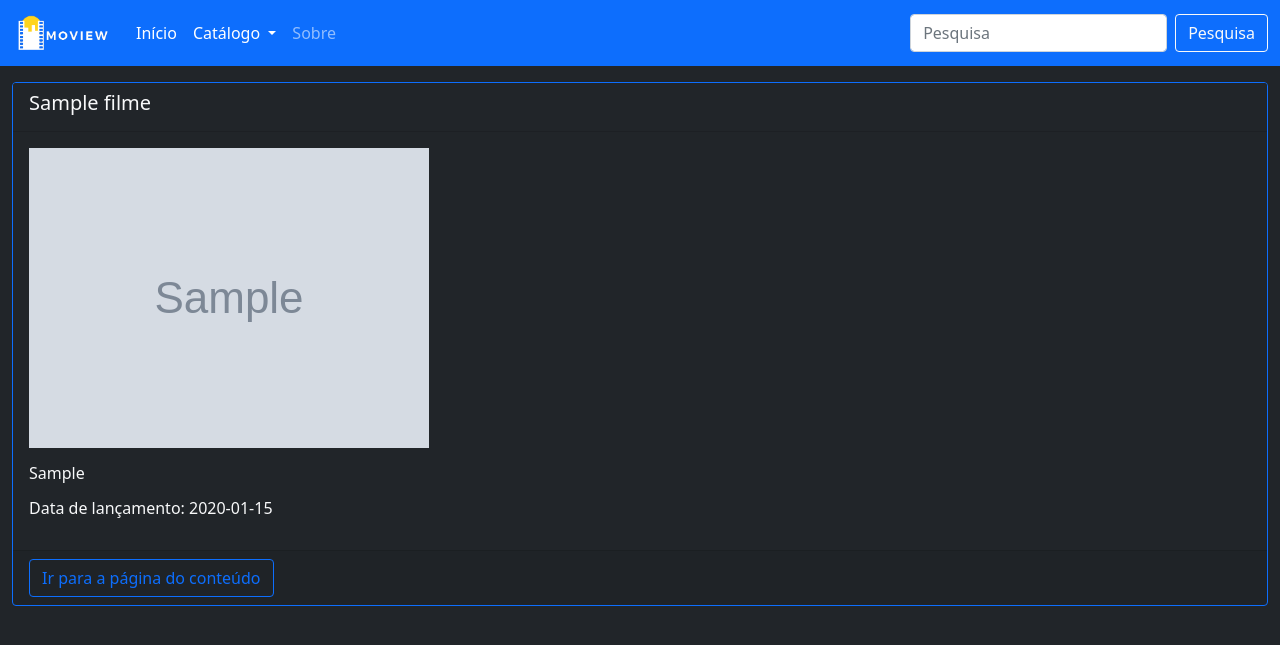
After one commit to fortmea/pi3, a PHP site: page /lista.php in a window 1280 px wide. The commit adds this page. Shown: the top 645 px of the page. Run offline with PHP 8.4, Linux system fonts and the light colour scheme; tables that the repository leaves empty hold one stand-in row (values such as "Sample post"); grey boxes marked "Sample" are stand-in pictures.

Commit message:
Adicionada página de listagem geral

```diff
--- /dev/null
+++ b/lista.php
@@ -0,0 +1,48 @@
+<!DOCTYPE html>
+<html lang="pt-br">
+
+<head>
+    <meta charset="UTF-8">
+    <meta http-equiv="X-UA-Compatible" content="IE=edge">
+    <meta name="viewport" content="width=device-width, initial-scale=1.0">
+    <link href="resources/css/style.css" rel="stylesheet">
+    <link href="https://cdn.jsdelivr.net/npm/bootstrap@5.0.0-beta3/dist/css/bootstrap.min.css" rel="stylesheet" integrity="sha384-eOJMYsd53ii+scO/bJGFsiCZc+5NDVN2yr8+0RDqr0Ql0h+rP48ckxlpbzKgwra6" crossorigin="anonymous">
+    <title>Lista - Moview</title>
+</head>
+
+<body class="bg-dark text-light">
+    <?php
+    require("nav.php");
+    ?>
+    <div class="container-fluid card-lista vertical">
+        <?php
+        require_once("config.php");
+        $queryfilme = 'SELECT * FROM `filme`';
+        $execqg = $conn->prepare($queryfilme);
+        $execqg->execute();
+        while ($linha = $execqg->fetch(PDO::FETCH_OBJ)) { ?>
+            <div class="card bg-dark border-primary ">
+                <div class="card-header bg-dark">
+                    <h5><?= $linha->nome ?></h5>
+                </div>
+                <div class="card-body bg-dark">
+                    <div class="mb-3">
+                        <img src=<?= $linha->imagem ?>>
+                        <p>
+                        <h6><?= $linha->sinopse ?></h6>
+                        </p>
+                        <h6>Data de lançamento: <?=$linha->lancamento?></h6>
+                    </div>
+                </div>
+                <div class="card-footer">
+                <a href="conteudo.php?id=<?=$linha->id?>" class="btn btn-outline-primary">Ir para a página do conteúdo</a>
+                </div>
+            </div>
+        <?php
+        }
+        ?>
+        <script src="https://cdn.jsdelivr.net/npm/@popperjs/core@2.9.1/dist/umd/popper.min.js" integrity="sha384-SR1sx49pcuLnqZUnnPwx6FCym0wLsk5JZuNx2bPPENzswTNFaQU1RDvt3wT4gWFG" crossorigin="anonymous"></script>
+        <script src="https://cdn.jsdelivr.net/npm/bootstrap@5.0.0-beta3/dist/js/bootstrap.min.js" integrity="sha384-j0CNLUeiqtyaRmlzUHCPZ+Gy5fQu0dQ6eZ/xAww941Ai1SxSY+0EQqNXNE6DZiVc" crossorigin="anonymous"></script>
+</body>
+
+</html>
--- a/resources/css/style.css
+++ b/resources/css/style.css
@@ -8,3 +8,6 @@
 .vertical{
     margin-top: 1em;
 }
+.card-lista{
+    max-width: 80em;
+}
```
Also changed, not shown: adicionar_conteudo.php (+0 -10 lines).
